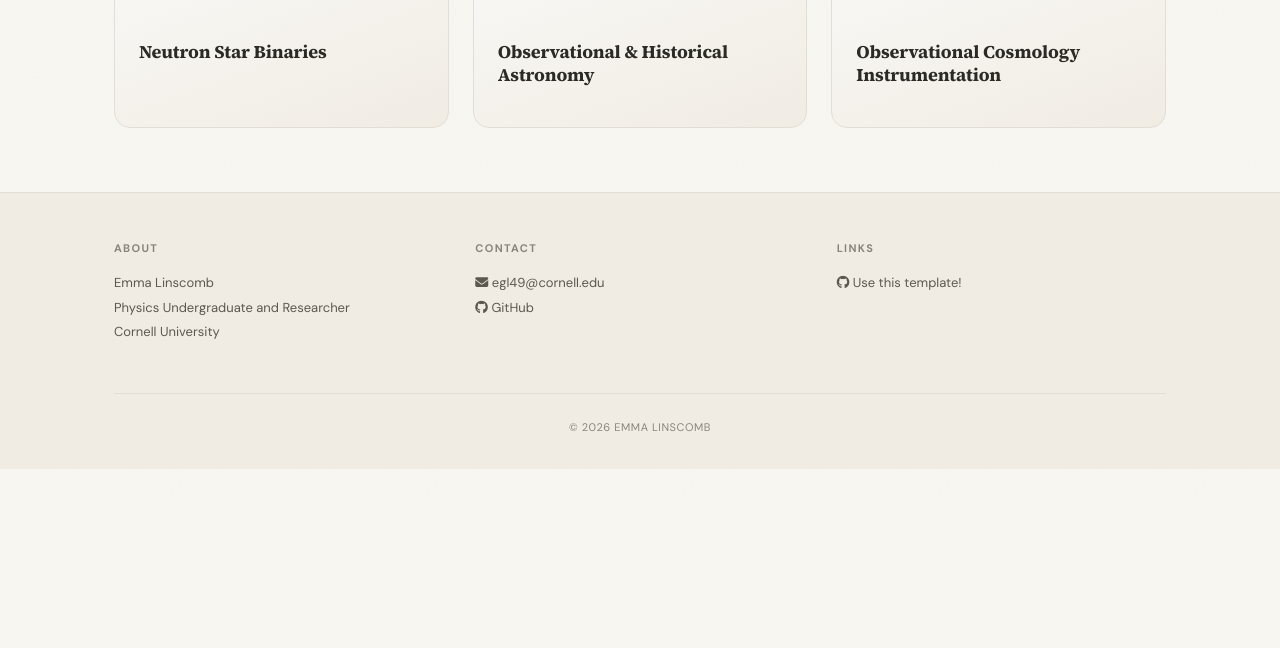
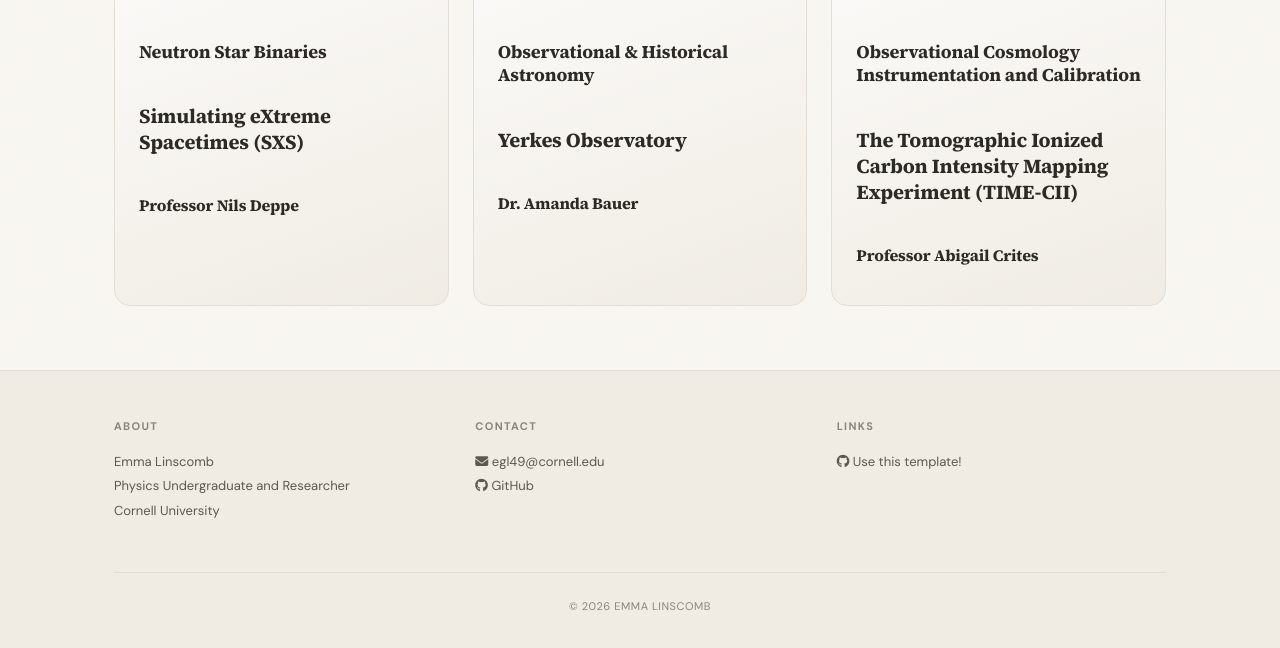
Before and after one commit to egl49/egl49.github.io, a Jekyll site: the page built from _pages/research.md, in a window 1280 px wide. Shown: the part 406-1054 px from the top of the page. Built offline with Jekyll 4.4.1, drawn with Linux system fonts in a browser that asks for light colours; a style sheet for code colours, icons or effects is not loaded; before the commit the page ends 900 px from its top, so only the background shows below that.

Commit message:
Update research entries with additional details

```diff
--- a/_pages/research.md
+++ b/_pages/research.md
@@ -13,6 +13,8 @@ permalink: /research/
 <img src="{{ site.url }}{{ site.baseurl }}/images/research/neutron-stars.svg" class="research-thumb" alt="Neutron star simulation">
 <div class="research-body">
 <h4 class="research-title">Neutron Star Binaries</h4>
+<h5 class="research-group">Simulating eXtreme Spacetimes (SXS)</h5>
+<h6 class="research-mentor">Professor Nils Deppe</h6>
 <p class="research-desc"> </p>
 </div>
 </div>
@@ -21,6 +23,8 @@ permalink: /research/
 <img src="{{ site.url }}{{ site.baseurl }}/images/research/nebula.svg" class="research-thumb" alt="Dumbbell Nebula M27">
 <div class="research-body">
 <h4 class="research-title">Observational & Historical Astronomy</h4>
+<h5 class="research-group">Yerkes Observatory</h5>
+<h6 class="research-mentor">Dr. Amanda Bauer</h6>
 <p class="research-desc"> </p>
 </div>
 </div>
@@ -28,7 +32,9 @@ permalink: /research/
 <div class="research-card">
 <img src="{{ site.url }}{{ site.baseurl }}/images/research/instrumentation.svg" class="research-thumb" alt="TIME Instrument detector">
 <div class="research-body">
-<h4 class="research-title">Observational Cosmology Instrumentation</h4>
+<h4 class="research-title">Observational Cosmology Instrumentation and Calibration</h4>
+<h5 class="research-group">The Tomographic Ionized Carbon Intensity Mapping Experiment (TIME-CII)</h5>
+<h6 class="research-mentor">Professor Abigail Crites</h6>
 <p class="research-desc"> </p>
 </div>
 </div>
```
